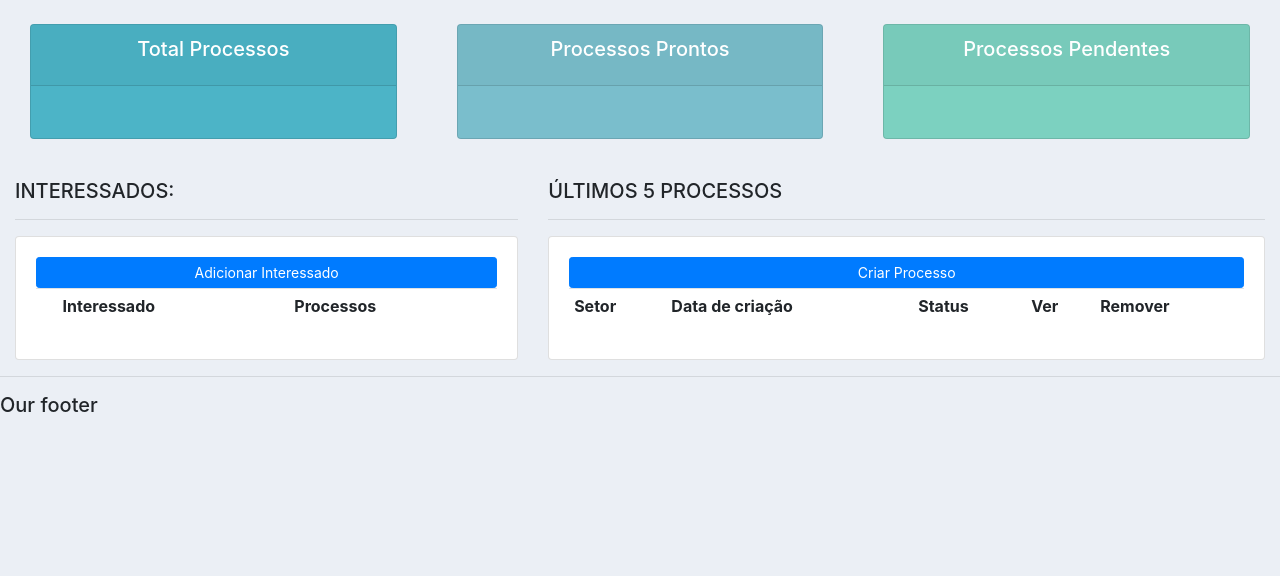
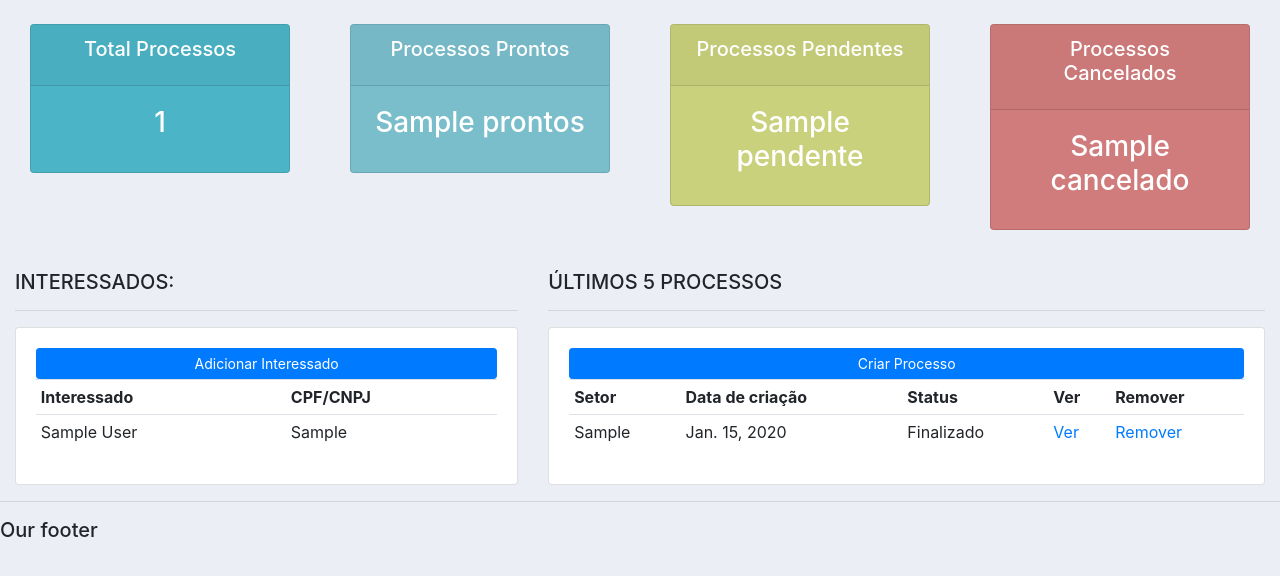
Before and after one commit to simplymarco/Sistema-de-Controle-de-Processos-Titulados, a Django app: template accounts/templates/accounts/dashboard.html in a window 1280 px wide. Shown: the part 56-632 px from the top of the page. Run offline with Django 3.2, Linux system fonts and the light colour scheme; tables that the repository leaves empty hold one stand-in row (values such as "Sample post"); the template is opened without the code that fills it: values that come from a table or form of the project are taken from there, most other values are stand-ins (such as "Sample title", 1, 10 or a date in 2020); lists and menus that the app fills with data are empty; some libraries are stand-ins or nearby versions.

Commit message:
Adicionando dados ao template
Adicionando dados ao template atraves das querys criadas no view.py relacionado com suas respectivas classes, foi feito a parte do dashboard e terras apresentando dados de cada uma delas.

```diff
--- a/accounts/models.py
+++ b/accounts/models.py
@@ -172,16 +172,16 @@ class Processo (models.Model):
 			('Pendente', 'Pendente'),
 			('Cancelado', 'Cancelado'),
 			)
-    interessado = models.ForeignKey(Interessado, null=True, on_delete=models.SET_NULL)
+    interessado = models.ManyToManyField(Interessado)
     terra = models.ForeignKey(Terra, null=True, on_delete=models.SET_NULL)
     setor = models.ForeignKey(Setor, null=True, on_delete=models.SET_NULL)
     numeroProcesso = models.CharField(max_length=200,null=True)
     dataProcesso = models.DateField(null=True)
     numFolhas = models.FloatField(null=True)
-    numeroTitulo = models.CharField(max_length=200)
-    dataTitulo = models.DateField(null=True)
-    folha = models.FloatField(null=True)
-    livro = models.FloatField(null=True)
+    numeroTitulo = models.CharField(max_length=200, blank=True)
+    dataTitulo = models.DateField(null=True, blank=True)
+    folha = models.FloatField(null=True, blank=True)
+    livro = models.FloatField(null=True, blank=True)
     status = models.CharField(max_length=200, null=True, choices=STATUS)
     observação = models.CharField(max_length=200, null=True, blank=True)
     #pdf = models.FileField(upload_to='titulo/pdfs/')
--- a/accounts/templates/accounts/dashboard.html
+++ b/accounts/templates/accounts/dashboard.html
@@ -14,11 +14,15 @@
 			<a class="btn btn-primary  btn-sm btn-block" href="">Adicionar Interessado</a>
 			<table class="table table-sm">
 				<tr>
-					<th></th>
 					<th>Interessado</th>
-					<th>Processos</th>
+					<th>CPF/CNPJ</th>
 				</tr>
-
+				{% for i in listaI %}
+                <tr>
+                    <td>{{i.nome}}</td>
+                    <td>{{i.cpf}}</td>
+                </tr>
+                {% endfor %}
 			</table>
 		</div>
 	</div>
@@ -36,7 +40,15 @@
 					<th>Ver</th>
 					<th>Remover</th>
 				</tr>
-
+				{% for i in listaP%}
+                <tr>
+                    <td>{{i.setor}}</td>
+					<td>{{i.dataProcesso}}</td>
+					<td>{{i.status}}</td>
+					<td><a href="#">Ver</a></td>
+					<td><a href="#">Remover</a></td>
+                </tr>
+				{% endfor %}
 			</table>
 		</div>
 	</div>
--- a/accounts/templates/accounts/status.html
+++ b/accounts/templates/accounts/status.html
@@ -8,7 +8,7 @@
 			  		<h5 class="card-title">Total Processos</h5>
 			  	</div>
 			  	<div class="card-body">
-			    	<h3 class="card-title"></h3>
+			    	<h3 class="card-title">{{totalProcessos}}</h3>
 			  	</div>
 			</div>
 		</div>
@@ -21,7 +21,7 @@
 			  		<h5 class="card-title">Processos Prontos</h5>
 			  	</div>
 			  	<div class="card-body">
-			    	<h3 class="card-title"></h3>
+			    	<h3 class="card-title">{{prontos}}</h3>
 			  	</div>
 			</div>
 		</div>
@@ -34,7 +34,20 @@
 			  		<h5 class="card-title">Processos Pendentes</h5>
 			  	</div>
 			  	<div class="card-body">
-			    	<h3 class="card-title"></h3>
+			    	<h3 class="card-title">{{pendente}}</h3>
+			  	</div>
+			</div>
+		</div>
+	</div>
+
+	<div class="col">
+		<div class="col-md">
+			<div class="card text-center text-white  mb-3" id="orders-cancelado">
+			  	<div class="card-header">
+			  		<h5 class="card-title">Processos Cancelados</h5>
+			  	</div>
+			  	<div class="card-body">
+			    	<h3 class="card-title">{{cancelado}}</h3>
 			  	</div>
 			</div>
 		</div>
--- a/accounts/urls.py
+++ b/accounts/urls.py
@@ -4,7 +4,7 @@ from . import views
 
 urlpatterns = [
     path('', views.home),
-    path('interessado/', views.interessado),
-    path('terra/', views.terra),
+    path('interessado/', views.interessadopg),
+    path('terra/', views.terrapg),
 
 ]
--- a/static/css/main.css
+++ b/static/css/main.css
@@ -15,5 +15,9 @@ body{
 }
 
 #orders-pending{
-    background-color: #7CD1C0;
+    background-color: #c9d17c;
 }
+
+#orders-cancelado{
+    background-color: #d17c7c;
+}
```
Also changed, not shown: accounts/templates/accounts/terras.html (+9 -0 lines), accounts/views.py (+17 -4 lines), accounts/migrations/0013_auto_20201110_1919.py (added), accounts/migrations/0014_auto_20201111_1346.py (added), accounts/migrations/0015_auto_20201111_1429.py (added), accounts/migrations/0016_auto_20201111_1520.py (added).
